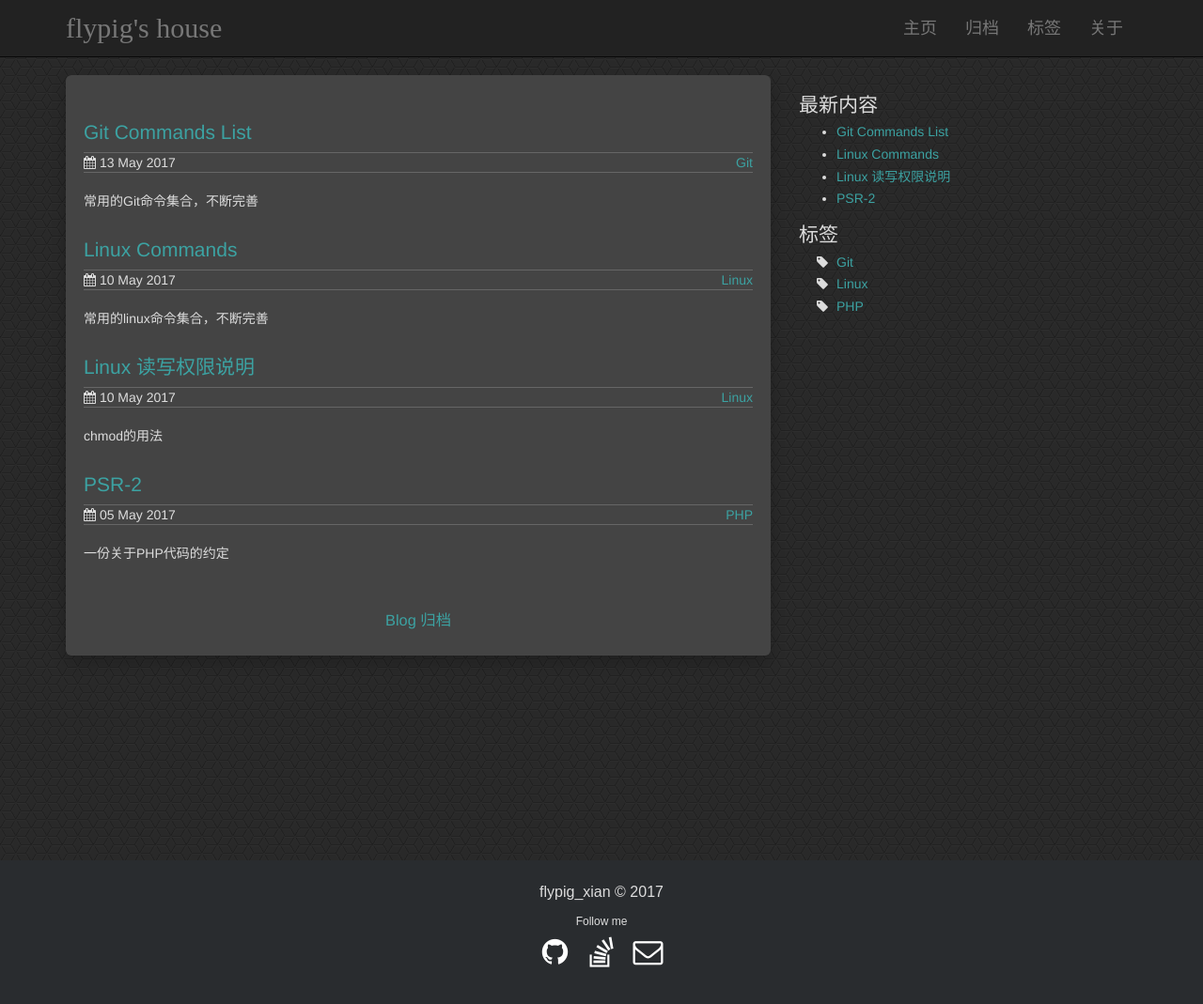
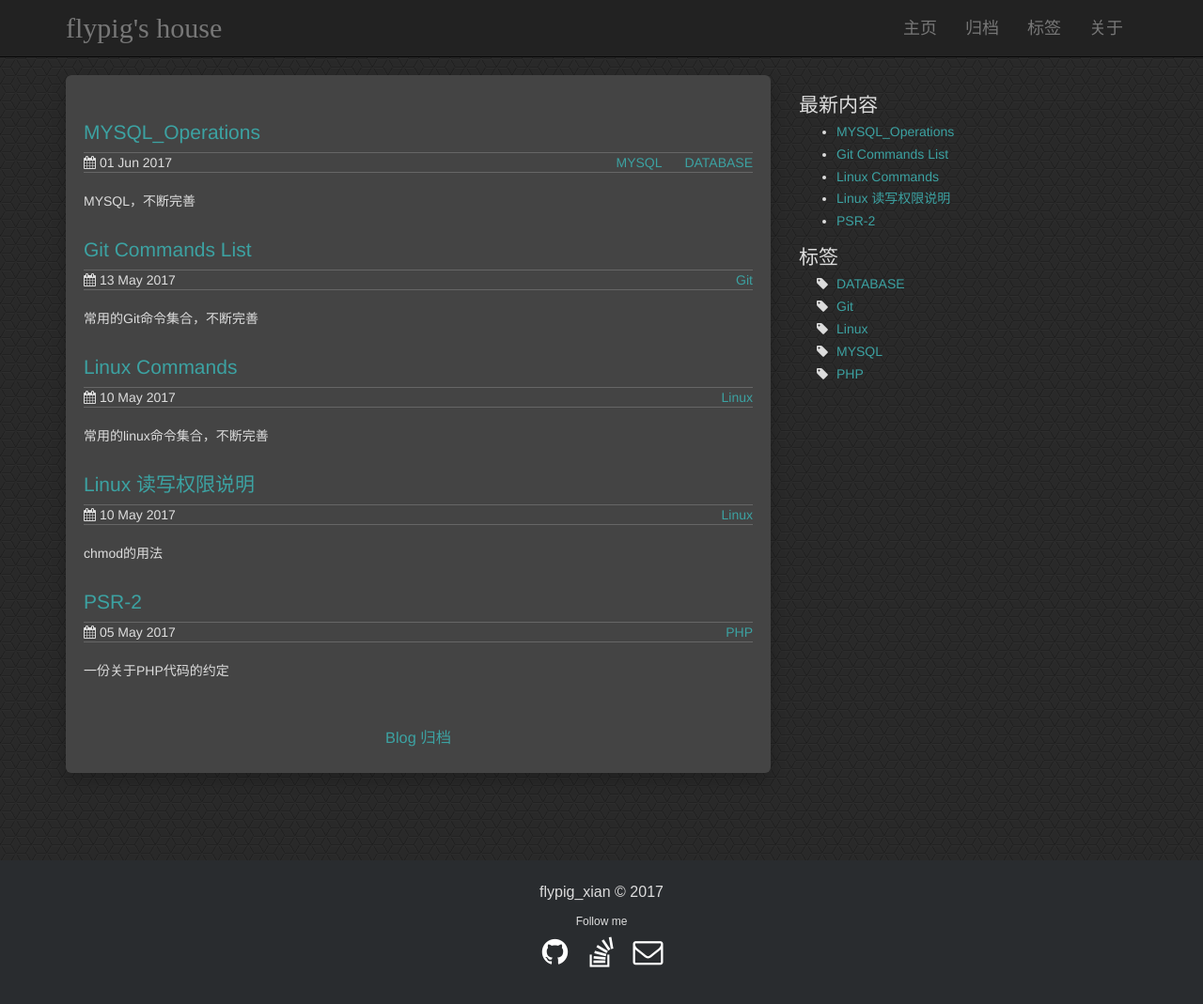
Before and after one commit to flypig-xian/flypig-xian.github.io, a Jekyll site: the page built from index.html, in a window 1280 px wide and 1093 px high. Shown: the top 1069 px of the window at 94% size. Built offline with Jekyll 4.4.1, drawn with Linux system fonts in a browser that asks for light colours.

Commit message:
MYSQL_operations

```diff
--- /dev/null
+++ b/_posts/2017-06-01-MYSQL_Operations.md
@@ -0,0 +1,44 @@
+---
+layout: post
+title: "MYSQL_Operations"
+date: 2017-06-01 11:41:06 +0800
+description: MYSQL，不断完善
+tags:
+ - MYSQL
+ - DATABASE
+---
+## 常用指令
+### DDL(DATA DEFINITION LANGUAGE):数据定义语言语言
+- `CREATE DATABASE [IF NOT EXISTS] db_name
+    [DEFAULT] CHARACTOR SET [=] charset_name` 生成数据库；
+- `SHOW CREATE DATABASE db_name \G` 显示数据库的构造语句与编码方式；
+- `CREATE TABLE [IF NOT EXISTS] tbl_name(create_defination,...)[table_options][partition_options]`　创建数据表
+    - create_defination:`(col_name col_defination |primay key (index_col_name) | [constraint [symbol]] [unique|fulltext|spatial] [index|key] [index_name] (index_col_name[length]) [ASC|DESC])|[constraint [symbol]] foreign key [index_name] (index_col_name,...) references tal_name(index_col_name,....))`
+    - table_options:`engine [=] engine_name|auto_increment[=] value | [default] charactor set [=] charset_name`
+- `SHOW CREATE TABLE tbl_name \G` 显示数据表的构造语句与编码方式；
+- `DROP DATABASE [IF EXISTS] db_name` 删除数据库；
+- `DROP TABLE [IF EXITSTS] tbl_name` 删除数据表；
+- `ALTER TABLE tbl_name ADD [COLUMN] (col_name column_defination,...) [FIRST|AFTER] index_col_name` 修改数据表——增加列；
+- `ALTER TABLE tbl_name ADD primay key(index_col_name)` 修改数据表——增加主健；
+-  `ALTER TABLE tbl_name ADD [CONSTAINT [symbol]] [unique|fulltext|spatial] [index|key] [index_name] (index_col_name) [ASC|DESC]` 修改在数据表——增加索引；
+-  `ALTER TABLE tbl_name MODIFY [column] col_name column_defination [first|after] col_name` 修改数据表——修改字段;
+-  `ALTER TABLE tbl_name CHANGE [COLUMN] old_col_name new_col_name column_defination [first|after] col_name` 修改数据表——修改字段（给出字段名）
+- `ALTER TABLE tbl_name RENAME [TO|AS] new_tbl_name` 重命名表名；
+- `ALTER TABLE tbl_name RENAME [INDEX|KEY] old_index_name TO new_index_name` 重命名索引名称名称；
+- `ALTER TABLE tbl_name DROP xxx`
+  - `[COLUMN] col_name` 删除列
+  - `primary key` 删除主健主键
+  - `[index|key] index_name ` 删除索引
+  - `foreign key fk_symbol` 删除外键
+- `ALTER TABLE tbl_name engine[=]engine_name` 修改表引擎；
+### DML(DATA MANIPULATION LANGUAGE)数据操作语言
+- `SELECT select_expr [FROM table_references] [WHERE where_condition] [GROUP BY {col_name|expr|position} [ASC|DESC]] [HAVING where_condition] [ORDER BY {col_name|expr|position} [ASC|DESC]] [LIMIT{[off_set],row_count}]` 查询数据
+  - PS：having 用在聚合后筛选数据，一般用在group by 之后，而where是聚合前筛选数据。
+- `INSERT INTO tbl_name [(col_name1,...)] VALUES (value1,...)` 插入数据
+- `UPDATE tbl_references SET col_name1={expr1|DEFAULT} [,col_name2={expr2|DEFAULT}...] [WHERE where_condition] [ORDER BY...] [LIMIT row_count]` 修改数据
+- `DELETE FROM TABLE tbl_name [WHERE where_condition] [ORDER BY...][LIMIT row_count]` 删除数据
+### TCL(Transaction control language)：事务控制语言
+- 事务(Transaction):一个独立的工作单元，一组原子性的SQL查询语句组合。
+- MYSQL默认事务自动提交，因此开启事务必须使用`beign | start transaction`或者`set autocommit = 0`
+- `commit` 提交事务
+- `rollback` 回滚事务
--- /dev/null
+++ b/tag/DATABASE/index.html
@@ -0,0 +1,204 @@
+<html lang="en">
+
+<head>
+  <meta charset="UTF-8">
+  <title>flypig's house | Posts Tagged &ldquo;DATABASE&rdquo; </title>
+  <meta name="theme-color" content="#222222" />
+  <meta name="viewport" content="width=device-width, initial-scale=1.0">
+  <script src="/js/jquery.min.js"></script>
+  <script src="/js/bootstrap.min.js"></script>
+  <script src="/js/header.js"></script>
+  <script src="/js/toc.js"></script>
+  <link href="/css/bootstrap.min.css" rel="stylesheet">
+  <link href="/css/theme.css" rel="stylesheet">
+  <link href="/css/syntax.css" rel="stylesheet">
+  <link href="/css/font-awesome/css/font-awesome.min.css" rel="stylesheet">
+</head>
+
+<body>
+
+
+
+
+
+
+ <script type="text/javascript">
+  WebFontConfig = {
+    google: {
+      families: ['Ubuntu::latin']
+    }
+  };
+  (function() {
+    var wf = document.createElement('script');
+    wf.src = ('https:' == document.location.protocol ? 'https' : 'http') +
+      '://ajax.googleapis.com/ajax/libs/webfont/1/webfont.js';
+    wf.type = 'text/javascript';
+    wf.async = 'true';
+    var s = document.getElementsByTagName('script')[0];
+    s.parentNode.insertBefore(wf, s);
+  })();
+</script>
+
+  <nav class="navbar navbar-inverse navbar-fixed-top">
+    <div class="container">
+      <div class="navbar-header">
+        <button type="button" class="navbar-toggle" data-toggle="collapse" data-target=".navbar-collapse">
+          <span class="icon-bar"></span>
+          <span class="icon-bar"></span>
+          <span class="icon-bar"></span>
+        </button>
+        <a class="navbar-brand" href="/">flypig's house</a>
+      </div>
+      <div class="collapse navbar-collapse">
+        <ul class="nav navbar-nav">
+          <li><a href="/">主页</a></li>
+          <li><a href="/archive.html">归档</a></li>
+          <li><a href="/tags.html">标签</a></li>
+          <li><a href="/about.html">关于</a></li>
+        </ul>
+      </div>
+    </div>
+  </nav>
+
+
+    <div class="wrapper">
+      <div class="content">
+        <div class="container container-center">
+          <div class="row">
+            <div class="col-md-8">
+              <div class="well">
+                <div class="page-content wc-container">
+
+  <div class="post">
+    <h2 class="post_title">Posts Tagged &ldquo;DATABASE&rdquo;</h2>
+    <ul>
+
+
+
+
+
+          <li class="archive_list">
+            <time>01 Jun 2017</time>
+            <a class="archive_list_article_link" href='/2017/06/MYSQL_Operations'>MYSQL_Operations</a>
+            <p>MYSQL，不断完善</p>
+          </li>
+
+
+
+
+
+
+
+
+
+
+
+
+
+
+
+
+
+
+
+    </ul>
+  </div>
+</div>
+
+              </div>
+            </div>
+            <div class="col-md-4 hidden-xs">
+              <div class="sidebar ">
+  <h2>最新内容</h2>
+  <ul>
+
+    <li><a href="/2017/06/MYSQL_Operations">MYSQL_Operations</a></li>
+
+    <li><a href="/2017/05/Git-Command-List">Git Commands List</a></li>
+
+    <li><a href="/2017/05/Linux-commands">Linux Commands</a></li>
+
+    <li><a href="/2017/05/Linux-chmod">Linux 读写权限说明</a></li>
+
+    <li><a href="/2017/05/PSR-2">PSR-2</a></li>
+
+  </ul>
+</div>
+
+<div class="sidebar">
+  <h2>标签</h2>
+  <ul class="sideBarTags">
+
+
+    <li>
+      <a href="/tag/DATABASE" data-toggle="tooltip" data-placement="right" title="1">
+        <span>DATABASE</span></a></li>
+
+    <li>
+      <a href="/tag/Git" data-toggle="tooltip" data-placement="right" title="1">
+        <span>Git</span></a></li>
+
+    <li>
+      <a href="/tag/Linux" data-toggle="tooltip" data-placement="right" title="2">
+        <span>Linux</span></a></li>
+
+    <li>
+      <a href="/tag/MYSQL" data-toggle="tooltip" data-placement="right" title="1">
+        <span>MYSQL</span></a></li>
+
+    <li>
+      <a href="/tag/PHP" data-toggle="tooltip" data-placement="right" title="1">
+        <span>PHP</span></a></li>
+
+  </ul>
+</div>
+
+            </div>
+          </div>
+        </div>
+      </div>
+          <footer class="footer-distributed">
+      <div class="container">
+        <div class="footer">
+          <p>flypig_xian &copy; 2017</p>
+          <h6>Follow me</h6>
+
+<ul class="social-media">
+
+
+    <li>
+      <a title="flypig-xian on Github" href="https://github.com/flypig-xian" target="_blank"><i class="fa fa-github fa-2x"></i></a>
+    </li>
+
+
+
+    <li>
+      <a title=" on StackOverflow" href="https://stackoverflow.com/users/" target="_blank"><i class="fa fa-stack-overflow fa-2x"></i></a>
+    </li>
+
+
+
+
+
+
+
+
+
+
+
+    <li>
+      <a href="mailto:cgmays1230@gmail.com"  title="Email">
+         <i class="fa fa-envelope-o fa-2x"></i>
+      </a>
+    </li>
+
+
+</ul>
+
+        </div>
+      </div>
+    </footer>
+
+    </div>
+  </body>
+</html>
--- /dev/null
+++ b/tag/MYSQL/index.html
@@ -0,0 +1,204 @@
+<html lang="en">
+
+<head>
+  <meta charset="UTF-8">
+  <title>flypig's house | Posts Tagged &ldquo;MYSQL&rdquo; </title>
+  <meta name="theme-color" content="#222222" />
+  <meta name="viewport" content="width=device-width, initial-scale=1.0">
+  <script src="/js/jquery.min.js"></script>
+  <script src="/js/bootstrap.min.js"></script>
+  <script src="/js/header.js"></script>
+  <script src="/js/toc.js"></script>
+  <link href="/css/bootstrap.min.css" rel="stylesheet">
+  <link href="/css/theme.css" rel="stylesheet">
+  <link href="/css/syntax.css" rel="stylesheet">
+  <link href="/css/font-awesome/css/font-awesome.min.css" rel="stylesheet">
+</head>
+
+<body>
+
+
+
+
+
+
+ <script type="text/javascript">
+  WebFontConfig = {
+    google: {
+      families: ['Ubuntu::latin']
+    }
+  };
+  (function() {
+    var wf = document.createElement('script');
+    wf.src = ('https:' == document.location.protocol ? 'https' : 'http') +
+      '://ajax.googleapis.com/ajax/libs/webfont/1/webfont.js';
+    wf.type = 'text/javascript';
+    wf.async = 'true';
+    var s = document.getElementsByTagName('script')[0];
+    s.parentNode.insertBefore(wf, s);
+  })();
+</script>
+
+  <nav class="navbar navbar-inverse navbar-fixed-top">
+    <div class="container">
+      <div class="navbar-header">
+        <button type="button" class="navbar-toggle" data-toggle="collapse" data-target=".navbar-collapse">
+          <span class="icon-bar"></span>
+          <span class="icon-bar"></span>
+          <span class="icon-bar"></span>
+        </button>
+        <a class="navbar-brand" href="/">flypig's house</a>
+      </div>
+      <div class="collapse navbar-collapse">
+        <ul class="nav navbar-nav">
+          <li><a href="/">主页</a></li>
+          <li><a href="/archive.html">归档</a></li>
+          <li><a href="/tags.html">标签</a></li>
+          <li><a href="/about.html">关于</a></li>
+        </ul>
+      </div>
+    </div>
+  </nav>
+
+
+    <div class="wrapper">
+      <div class="content">
+        <div class="container container-center">
+          <div class="row">
+            <div class="col-md-8">
+              <div class="well">
+                <div class="page-content wc-container">
+
+  <div class="post">
+    <h2 class="post_title">Posts Tagged &ldquo;MYSQL&rdquo;</h2>
+    <ul>
+
+
+
+          <li class="archive_list">
+            <time>01 Jun 2017</time>
+            <a class="archive_list_article_link" href='/2017/06/MYSQL_Operations'>MYSQL_Operations</a>
+            <p>MYSQL，不断完善</p>
+          </li>
+
+
+
+
+
+
+
+
+
+
+
+
+
+
+
+
+
+
+
+
+
+    </ul>
+  </div>
+</div>
+
+              </div>
+            </div>
+            <div class="col-md-4 hidden-xs">
+              <div class="sidebar ">
+  <h2>最新内容</h2>
+  <ul>
+
+    <li><a href="/2017/06/MYSQL_Operations">MYSQL_Operations</a></li>
+
+    <li><a href="/2017/05/Git-Command-List">Git Commands List</a></li>
+
+    <li><a href="/2017/05/Linux-commands">Linux Commands</a></li>
+
+    <li><a href="/2017/05/Linux-chmod">Linux 读写权限说明</a></li>
+
+    <li><a href="/2017/05/PSR-2">PSR-2</a></li>
+
+  </ul>
+</div>
+
+<div class="sidebar">
+  <h2>标签</h2>
+  <ul class="sideBarTags">
+
+
+    <li>
+      <a href="/tag/DATABASE" data-toggle="tooltip" data-placement="right" title="1">
+        <span>DATABASE</span></a></li>
+
+    <li>
+      <a href="/tag/Git" data-toggle="tooltip" data-placement="right" title="1">
+        <span>Git</span></a></li>
+
+    <li>
+      <a href="/tag/Linux" data-toggle="tooltip" data-placement="right" title="2">
+        <span>Linux</span></a></li>
+
+    <li>
+      <a href="/tag/MYSQL" data-toggle="tooltip" data-placement="right" title="1">
+        <span>MYSQL</span></a></li>
+
+    <li>
+      <a href="/tag/PHP" data-toggle="tooltip" data-placement="right" title="1">
+        <span>PHP</span></a></li>
+
+  </ul>
+</div>
+
+            </div>
+          </div>
+        </div>
+      </div>
+          <footer class="footer-distributed">
+      <div class="container">
+        <div class="footer">
+          <p>flypig_xian &copy; 2017</p>
+          <h6>Follow me</h6>
+
+<ul class="social-media">
+
+
+    <li>
+      <a title="flypig-xian on Github" href="https://github.com/flypig-xian" target="_blank"><i class="fa fa-github fa-2x"></i></a>
+    </li>
+
+
+
+    <li>
+      <a title=" on StackOverflow" href="https://stackoverflow.com/users/" target="_blank"><i class="fa fa-stack-overflow fa-2x"></i></a>
+    </li>
+
+
+
+
+
+
+
+
+
+
+
+    <li>
+      <a href="mailto:cgmays1230@gmail.com"  title="Email">
+         <i class="fa fa-envelope-o fa-2x"></i>
+      </a>
+    </li>
+
+
+</ul>
+
+        </div>
+      </div>
+    </footer>
+
+    </div>
+  </body>
+</html>
```
Also changed, not shown: tag/Linux/index.html (+16 -0 lines), tag/PHP/index.html (+16 -0 lines), Gemfile.lock, 13 other files.
